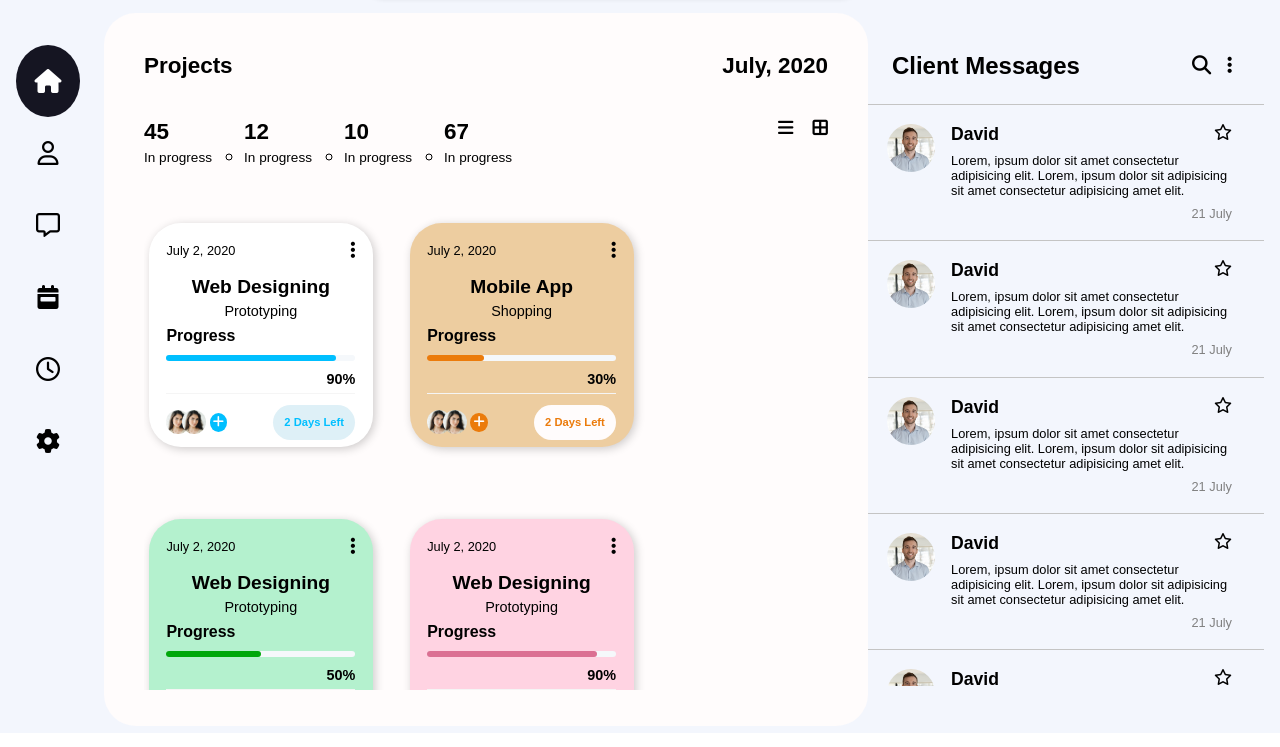
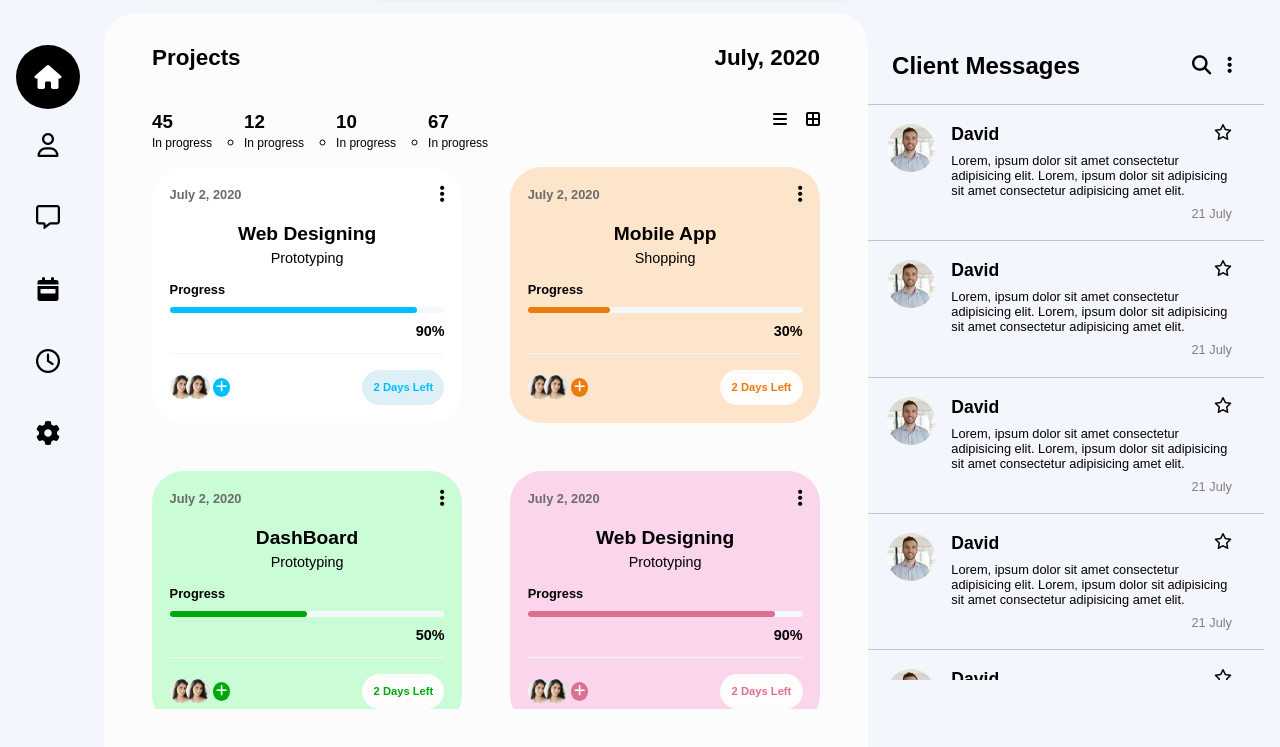
Before and after one commit to ayushi-gajera/Portfolio-Webpage, a website: page index.html in a window 1280 px wide. Shown: the part 59-806 px from the top of the page. Drawn offline with Linux system fonts and the light colour scheme.

Commit message:
Add Webpage

```diff
--- a/index.html
+++ b/index.html
@@ -117,6 +117,7 @@
 
         <!-- cards -->
         <div class="project-card">
+          <div class="withLine">
             <div class="project-card__1">
               <div class="project-card__1__nav">
                 <p>July 2, 2020</p>
@@ -145,6 +146,12 @@
                 <button class="project-card__1__footer__btn">2 Days Left</button>
               </div>
             </div>
+            <div class="lines">
+              <div class="f_line"></div>
+              <div class="s_line"></div>
+            </div>
+          </div>
+
 
           <div class="project-card__2">
             <div class="project-card__1__nav">
@@ -182,7 +189,7 @@
             </div>
 
             <div class="project-card__1__header">
-              <h4>Web Designing</h4>
+              <h4>DashBoard</h4>
               <p>Prototyping</p>
             </div>
 
@@ -269,7 +276,7 @@
             </div>
 
             <div class="project-card__1__header">
-              <h4>Web Designing</h4>
+              <h4>Mobile App</h4>
               <p>Prototyping</p>
             </div>
 
@@ -298,7 +305,7 @@
             </div>
 
             <div class="project-card__1__header">
-              <h4>Web Designing</h4>
+              <h4>DashBoard</h4>
               <p>Prototyping</p>
             </div>
 
@@ -373,7 +380,8 @@
                 <h4>David</h4>
                 <i class="fa-regular fa-star"></i>
               </div>
-                <p>Lorem, ipsum dolor sit amet consectetur adipisicing elit. Lorem, ipsum dolor sit adipisicing sit amet consectetur adipisicing amet elit.</p>
+              <p>Lorem, ipsum dolor sit amet consectetur adipisicing elit. Lorem, ipsum dolor sit adipisicing sit amet
+                consectetur adipisicing amet elit.</p>
               <p class="message-section__chats__messages__date">21 July</p>
             </div>
           </div>
@@ -385,7 +393,8 @@
                 <h4>David</h4>
                 <i class="fa-regular fa-star"></i>
               </div>
-                <p>Lorem, ipsum dolor sit amet consectetur adipisicing elit. Lorem, ipsum dolor sit adipisicing sit amet consectetur adipisicing amet elit.</p>
+              <p>Lorem, ipsum dolor sit amet consectetur adipisicing elit. Lorem, ipsum dolor sit adipisicing sit amet
+                consectetur adipisicing amet elit.</p>
               <p class="message-section__chats__messages__date">21 July</p>
             </div>
           </div>
@@ -397,7 +406,8 @@
                 <h4>David</h4>
                 <i class="fa-regular fa-star"></i>
               </div>
-                <p>Lorem, ipsum dolor sit amet consectetur adipisicing elit. Lorem, ipsum dolor sit adipisicing sit amet consectetur adipisicing amet elit.</p>
+              <p>Lorem, ipsum dolor sit amet consectetur adipisicing elit. Lorem, ipsum dolor sit adipisicing sit amet
+                consectetur adipisicing amet elit.</p>
               <p class="message-section__chats__messages__date">21 July</p>
             </div>
           </div>
@@ -409,7 +419,8 @@
                 <h4>David</h4>
                 <i class="fa-regular fa-star"></i>
               </div>
-                <p>Lorem, ipsum dolor sit amet consectetur adipisicing elit. Lorem, ipsum dolor sit adipisicing sit amet consectetur adipisicing amet elit.</p>
+              <p>Lorem, ipsum dolor sit amet consectetur adipisicing elit. Lorem, ipsum dolor sit adipisicing sit amet
+                consectetur adipisicing amet elit.</p>
               <p class="message-section__chats__messages__date">21 July</p>
             </div>
           </div>
@@ -421,7 +432,8 @@
                 <h4>David</h4>
                 <i class="fa-regular fa-star"></i>
               </div>
-                <p>Lorem, ipsum dolor sit amet consectetur adipisicing elit. Lorem, ipsum dolor sit adipisicing sit amet consectetur adipisicing amet elit.</p>
+              <p>Lorem, ipsum dolor sit amet consectetur adipisicing elit. Lorem, ipsum dolor sit adipisicing sit amet
+                consectetur adipisicing amet elit.</p>
               <p class="message-section__chats__messages__date">21 July</p>
             </div>
           </div>
@@ -433,7 +445,8 @@
                 <h4>David</h4>
                 <i class="fa-regular fa-star"></i>
               </div>
-                <p>Lorem, ipsum dolor sit amet consectetur adipisicing elit. Lorem, ipsum dolor sit adipisicing sit amet consectetur adipisicing amet elit.</p>
+              <p>Lorem, ipsum dolor sit amet consectetur adipisicing elit. Lorem, ipsum dolor sit adipisicing sit amet
+                consectetur adipisicing amet elit.</p>
               <p class="message-section__chats__messages__date">21 July</p>
             </div>
           </div>
@@ -445,7 +458,8 @@
                 <h4>David</h4>
                 <i class="fa-regular fa-star"></i>
               </div>
-                <p>Lorem, ipsum dolor sit amet consectetur adipisicing elit. Lorem, ipsum dolor sit adipisicing sit amet consectetur adipisicing amet elit.</p>
+              <p>Lorem, ipsum dolor sit amet consectetur adipisicing elit. Lorem, ipsum dolor sit adipisicing sit amet
+                consectetur adipisicing amet elit.</p>
               <p class="message-section__chats__messages__date">21 July</p>
             </div>
           </div>
--- a/scss/abstracts/_variables.scss
+++ b/scss/abstracts/_variables.scss
@@ -4,10 +4,10 @@ $color-white: #FFFFFF;
 $color-white-light: #fffcfc;
 
 $color-light-pink: #FDE5CC;
-$color-dark-green: #B4F1CE;
+$color-dark-green: #cafcd5;
 
 $color-light-blue: #E9E7FD;
-$color-dark-pink: #FFD3E2;
+$color-dark-pink: #fad5eb;
 
 $color-text-grey: #c4c4c4;
 
--- a/scss/base/_base.scss
+++ b/scss/base/_base.scss
@@ -6,5 +6,5 @@
 
 body {
     font-family: "Outfit", sans-serif;
-    // background-color: $color-light-blue;
+    overflow: hidden;
 }
--- a/scss/components/_cards.scss
+++ b/scss/components/_cards.scss
@@ -1,59 +1,62 @@
+.lines {
+    display: flex;
+    flex-direction: column;
+    align-items: center;
+    justify-content: center;
+    display: none;
+}
+
+.f_line {
+    margin-top: 1rem;
+    height: 2px;
+    width: 80%;
+    background-color: red;
+    border-radius: 100px;
+}
+
+.s_line {
+    margin-top: 0.5rem;
+    height: 2px;
+    width: 60%;
+    background-color: red;
+    border-radius: 100px;
+}
+
 .project-card__1 {
-    min-width: 14rem;
+    width: 100%;
     background-color: $color-white;
     border-radius: 2rem;
-    height: 14rem;
+    height: 16rem;
     padding: 1.1rem;
-    margin-left: 0.3rem;
-    margin-top: 2.5rem;
-    box-shadow: 2px 2px 10px rgba(0, 0, 0, 0.2);
 
-    @include respond(tab-land) {
-        min-width: 13rem;
-        height: 13rem;
-        padding: 0.8rem;
-    }
-
-    @include respond(tab-mini) {
-        min-width: 12rem;
-        height: 12.5rem;
-        padding: 0.7rem;
-        height: 13rem;
-    }
-
-    @include respond(tab-port) {
-        min-width: 15rem;
-    }
-
-    @include respond(tablet) {
-        min-width: 19rem;
-    }
-
-    @include respond(phone) {
-        min-width: 12rem;
+    &:hover {
+        display: block;
     }
 
     &__nav {
         display: flex;
         justify-content: space-between;
         align-items: center;
+        font-weight: 600;
+        color: rgb(108, 107, 107);
 
         p {
             font-size: 0.8rem;
         }
         :last-child {
             font-size: 1.2rem;
+            color: black;
             cursor: pointer;
         }
     }
 
     &__header {
-        margin-top: 1rem;
+        margin-top: 1.2rem;
         text-align: center;
 
         p {
-            margin-top:0.3rem;
-            margin-bottom: 0.5rem;
+            margin-top: 0.3rem;
+            margin-bottom: 1rem;
             font-size: 0.9rem;
 
 
@@ -72,11 +75,13 @@
         padding-bottom: 0.4rem;
 
         h5 {
+            font-size: 0.8rem;
             padding-bottom: 0.6rem;
         }
 
         p {
             margin-top: 0.6rem;
+            margin-bottom: 0.5rem;
             font-size: 0.9rem;
             font-weight: 600;
             text-align: end;
@@ -107,7 +112,7 @@
     &__footer {
         display: flex;
         align-items: center;
-        margin-top: 0.7rem;
+        margin-top: 1rem;
         justify-content: space-between;
 
         &__image-add {
@@ -169,39 +174,11 @@
 }
 
 .project-card__2 {
-    background-color: rgb(237, 205, 160);
-    width: 14rem;
+    background-color: $color-light-pink;
+    width: 100%;
     border-radius: 2rem;
-    height: 14rem;
-    margin-left: 0.3rem;
+    height: 16rem;
     padding: 1.1rem;
-    margin-top: 2.5rem;
-    box-shadow: 2px 2px 10px rgba(0, 0, 0, 0.2);
-
-    @include respond(tab-port) {
-        min-width: 15rem;
-    }
-
-    @include respond(tab-land) {
-        width: 13rem;
-        height: 13rem;
-        padding: 0.8rem;
-    }
-
-    @include respond(tab-mini) {
-        width: 12rem;
-        height: 12.5rem;
-        padding: 0.7rem;
-        height: 13rem;
-    }
-
-    @include respond(tablet) {
-        min-width: 19rem;
-    }
-
-    @include respond(phone) {
-        min-width: 12rem;
-    }
 
         &__progress-bar-fill {
             height: 100%;
@@ -243,38 +220,11 @@
 
 .project-card__3 {
     background-color: $color-dark-green;
-    width: 14rem;
+    width: 100%;
     border-radius: 2rem;
-    height: 14rem;
-    margin-left: 0.3rem;
+    height: 16rem;
     padding: 1.1rem;
-    margin-top: 2.5rem;
-    box-shadow: 2px 2px 10px rgba(0, 0, 0, 0.2);
-
-    @include respond(tab-port) {
-        min-width: 15rem;
-    }
-
-    @include respond(tab-land) {
-        width: 13rem;
-        height: 13rem;
-        padding: 0.8rem;
-    }
-
-    @include respond(tab-mini) {
-        width: 12rem;
-        height: 12.5rem;
-        padding: 0.7rem;
-        height: 13rem;
-    }
-
-    @include respond(tablet) {
-        min-width: 19rem;
-    }
-
-    @include respond(phone) {
-        min-width: 12rem;
-    }
+    min-width: 12rem;
 
         &__progress-bar-fill {
             height: 100%;
@@ -316,38 +266,10 @@
 
 .project-card__4 {
     background-color: $color-dark-pink;
-    width: 14rem;
+    width: 100%;
     border-radius: 2rem;
-    margin-left: 0.3rem;
-    height: 14rem;
+    height: 16rem;
     padding: 1.1rem;
-    margin-top: 2.5rem;
-    box-shadow: 2px 2px 10px rgba(0, 0, 0, 0.2);
-
-    @include respond(tab-port) {
-        min-width: 15rem;
-    }
-
-    @include respond(tab-land) {
-        width: 13rem;
-        height: 13rem;
-        padding: 0.8rem;
-    }
-
-    @include respond(tab-mini) {
-        width: 12rem;
-        height: 12.5rem;
-        padding: 0.7rem;
-        height: 13rem;
-    }
-
-    @include respond(tablet) {
-        min-width: 19rem;
-    }
-
-    @include respond(phone) {
-        min-width: 12rem;
-    }
 
         &__progress-bar-fill {
             height: 100%;
--- a/scss/components/_projects.scss
+++ b/scss/components/_projects.scss
@@ -4,7 +4,6 @@
 }
 
 .project {
-    padding: 2.5rem;
     font-size: 1.2rem;
 
     &__details {
@@ -16,7 +15,6 @@
         }
 
         @include respond(tab-port) {
-            margin: -0.5rem -1rem;
             font-size: 1rem;
         }
 
@@ -26,6 +24,7 @@
     }
 
     &__menu {
+        font-size: 1rem;
         margin-bottom: 1rem;
         margin-top: 2.5rem;
         display: flex;
@@ -37,13 +36,11 @@
             list-style:circle;
 
             @include respond(tab-port) {
-                margin: -1rem;
-                gap: 2rem;
                 font-size: 0.95rem;
             }
 
             &__item li div{
-                font-size: 0.85rem;
+                font-size: 0.75rem;
 
                 @include respond(tab-port) {
                     font-size: 0.8rem;
@@ -66,7 +63,7 @@
         &__icon {
             display: flex;
             gap: 1.2rem;
-            font-size: 1.1rem;
+            font-size: 1rem;
             cursor: pointer;
 
             @include respond(tab-port) {
--- a/scss/layouts/_navbar.scss
+++ b/scss/layouts/_navbar.scss
@@ -1,6 +1,5 @@
 .menu-items {
     display: flex;
-    // justify-content: space-around;
 }
 
 .menu {
--- a/scss/layouts/_sidebar.scss
+++ b/scss/layouts/_sidebar.scss
@@ -1,44 +1,36 @@
+@include respond(tab-port) {
+    #asideToggle {
+        display: none;
+    }
+}
+
 .aside-items {
     @include respond(tab-port) {
-        display: none;
-        position: absolute;
-        top: 52px;
-        left: 15px;
-        background-color: #fff;
-        border: 1px solid #ddd;
-        border-radius: 5px;
-        padding: 15px;
-        z-index: 1;
-        font-size: 2rem;
-        box-shadow: 0 4px 8px rgba(0, 0, 0, 0.1);
+        margin-top: -2rem;
+        margin-bottom: 2rem;
+
+        .icons {
+            display: flex;
+            justify-content: space-evenly;
+        }
     }
 
     @include respond(tablet) {
-        display: none;
-        position: absolute;
-        top: 52px;
-        left: 15px;
-        background-color: #fff;
-        border: 1px solid #ddd;
-        border-radius: 5px;
-        padding: 15px;
-        z-index: 1;
-        font-size: 2rem;
-        box-shadow: 0 4px 8px rgba(0, 0, 0, 0.1);
+        margin-top: -2rem;
+        margin-bottom: 2rem;
+        .icons {
+            display: flex;
+            justify-content: space-evenly;
+        }
     }
 
     @include respond(phone) {
-        display: none;
-        position: absolute;
-        top: 52px;
-        left: 15px;
-        background-color: #fff;
-        border: 1px solid #ddd;
-        border-radius: 5px;
-        padding: 15px;
-        z-index: 1;
-        font-size: 2rem;
-        box-shadow: 0 4px 8px rgba(0, 0, 0, 0.1);
+        margin-top: -2rem;
+        margin-bottom: 2rem;
+        .icons {
+            display: flex;
+            justify-content: space-evenly;
+        }
     }
 }
 
@@ -47,8 +39,9 @@
     flex-direction: column;
 }
 
-.icons__home{
-    background-color: $color-black;
+.icons .icons__home {
+    height: 4rem;
+    background-color: #000;
     color: $color-white;
     border-radius: 50%;
 }
@@ -92,10 +85,10 @@
     }
 
     @include respond(tablet) {
-        font-size: 1.5rem;
+        font-size: 1.2rem;
     }
 
     @include respond(phone) {
-        font-size: 1.5rem;
+        font-size: 1.1rem;
     }
 }
--- a/scss/pages/_home.scss
+++ b/scss/pages/_home.scss
@@ -1,7 +1,7 @@
 .container {
     background-color: $color-light-green;
     overflow: hidden;
-    height: 100svh;
+    height: 110svh;
     width: 100%;
 
     @include respond(tab-port) {
@@ -35,10 +35,12 @@
 .project {
     margin-left: 1.5rem;
     margin-top: -2rem;
-    background-color: $color-white-light;
+    background-color: #fcfcfc;
     border-radius: 2rem;
     width: 61.5%;
-    height: 81%;
+    height: 88%;
+    padding: 0rem 3rem;
+    padding-top: 2rem;
 
     @include respond(tab-port) {
         height: 75%;
@@ -47,41 +49,23 @@
 }
 
 .project-card {
-    width: 102%;
-    height: 80%;
-    display: flex;
-    gap: 2rem;
-    row-gap: 2rem;
+    height: 73%;
+    display: grid;
+    grid-template-columns: repeat(auto-fill, minmax(200px, 1fr));
+    gap: 3rem;
     flex-wrap: wrap;
     overflow-y: scroll;
     scrollbar-width: none;
-    padding-bottom: 1rem;
-
-    @include respond(tab-mini) {
-        min-width: 450px;
-        justify-content: space-around;
-        margin-left: -2.5rem;
-    }
+    padding-bottom: 3rem;
 
     @include respond(tab-port) {
-        margin-left: -1.5rem;
-        min-width: 320px;
-    }
-
-    @include respond(tablet) {
-        margin-left: -1.4rem;
-        min-width: 220px;
-    }
-
-    @include respond(phone) {
-        margin-left: -1.4rem;
-        min-width: 220px;
+        margin-top: 2rem;
     }
 }
 
 .message-section {
     width: 32%;
-    height: 100%;
+    height: 99%;
     margin-top: -1.1rem;
     margin-right: 2rem;
     position: relative;
```
Also changed, not shown: scss/components/_chats.scss (+24 -1 lines), scss/main.css, 1 other file. Lines whose indentation alone changed are shown as unchanged.
